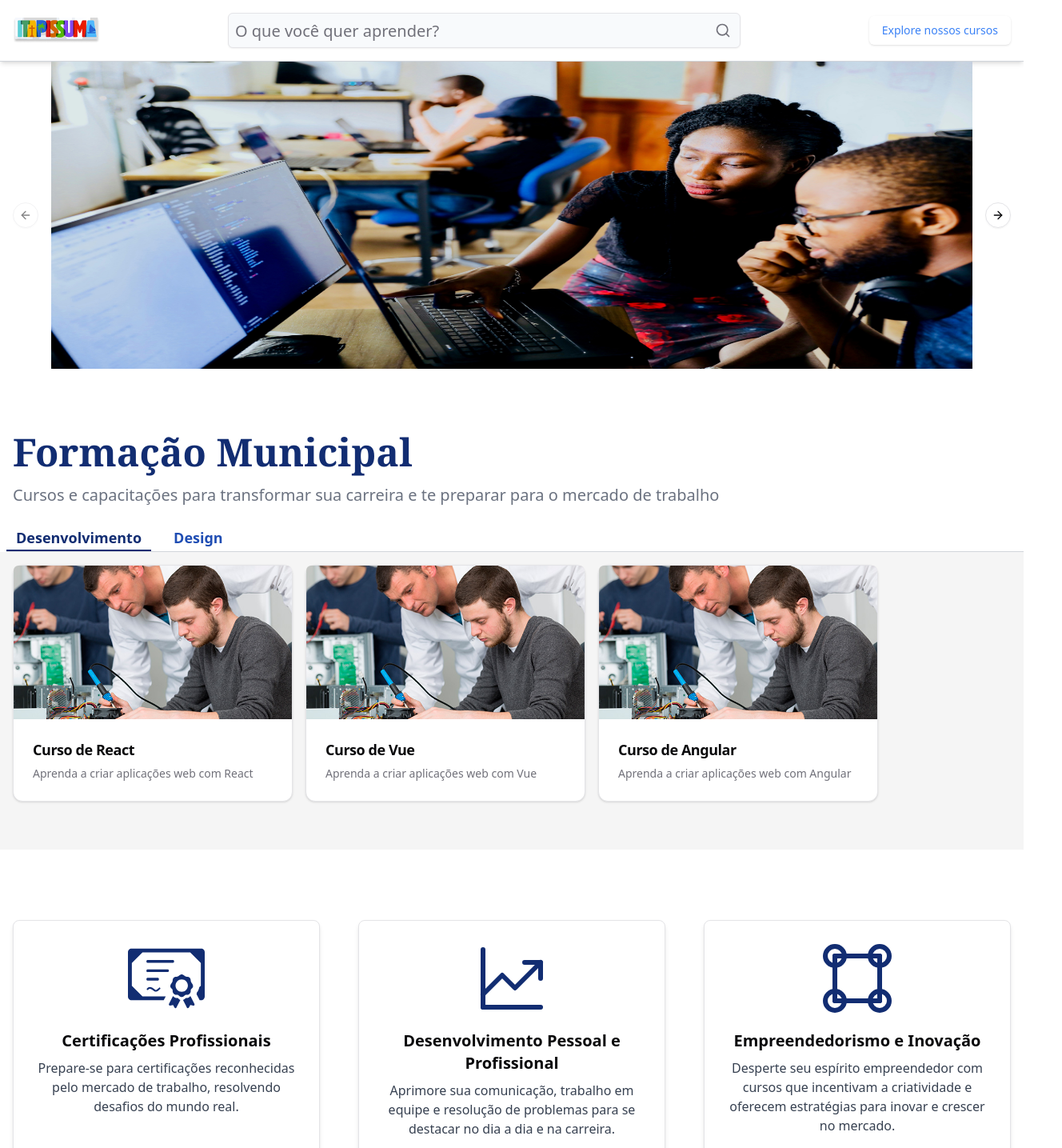
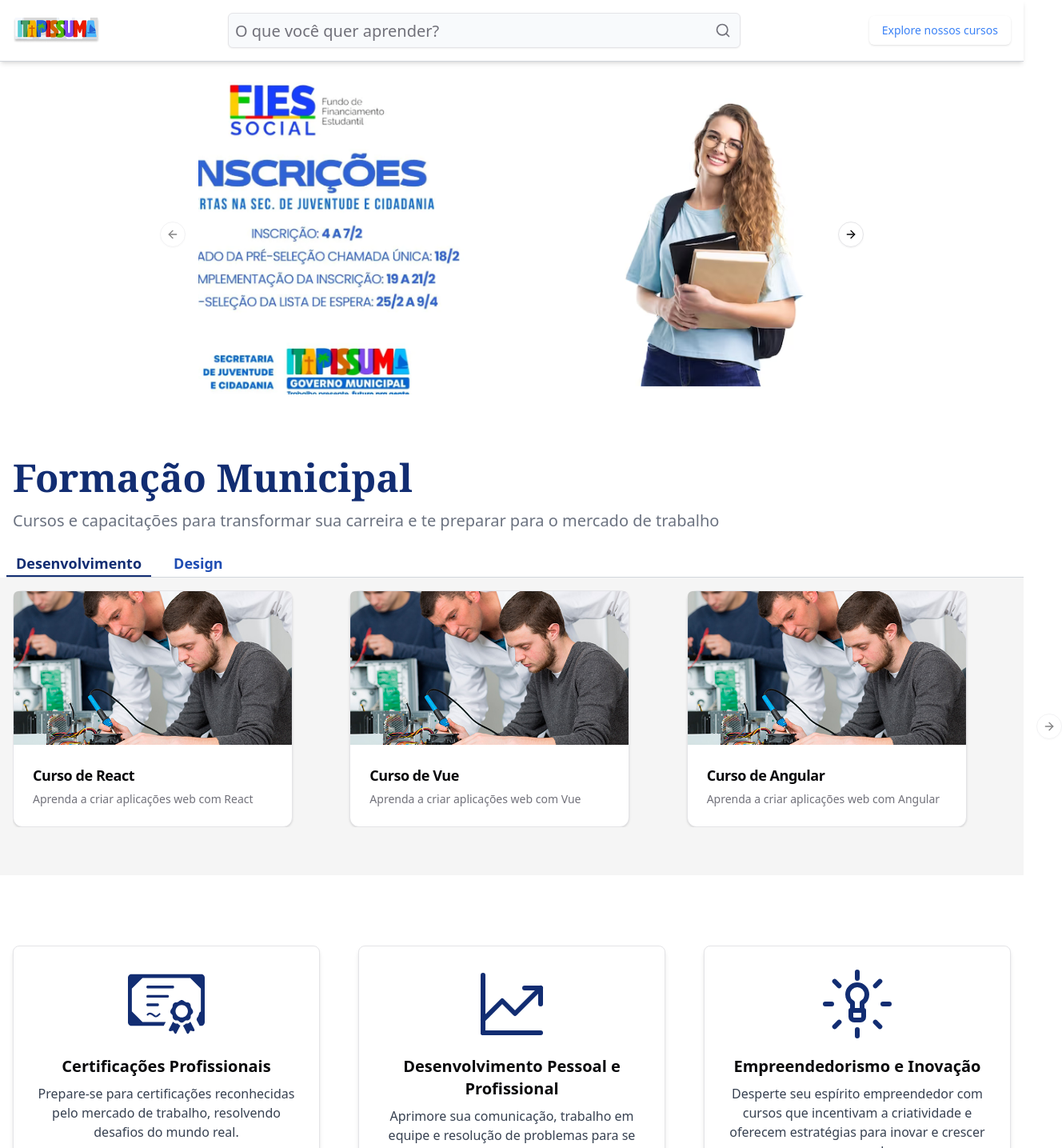
Before and after one commit to caionemesio/itapi-courses, a Next.js app: page / in a window 1280 px wide. Shown: the top 1435 px of the page at 80% size, 1328 px wide, since content can reach past the window. Built offline with nearby package versions, Linux system fonts and the light colour scheme.

Commit message:
feat: adjusting layout slide

```diff
--- /dev/null
+++ b/public/EntrepreneurshipInnovationIcon.tsx
@@ -0,0 +1,26 @@
+'use client'
+import * as React from 'react'
+
+const EntrepreneurshipInnovationIcon: React.FC<
+  React.SVGProps<SVGSVGElement>
+> = (props) => (
+  <svg
+    {...props}
+    xmlns="http://www.w3.org/2000/svg"
+    viewBox="0 0 24 24"
+    fill="none"
+    stroke="currentColor"
+    strokeWidth="1.5"
+    strokeLinecap="round"
+    strokeLinejoin="round"
+  >
+    {/* Engrenagem (sem círculo central) */}
+    <path d="M12 2v2M12 20v2M20 12h2M2 12H4M17.66 6.34l1.42-1.42M4.92 19.08l1.42-1.42M6.34 6.34 4.92 4.92M19.08 19.08l-1.42-1.42" />
+
+    {/* Lâmpada (inovação) */}
+    <path d="M9 9a3 3 0 0 1 6 0c0 1.12-.61 2.09-1.5 2.61V14h-3v-2.39C9.61 11.09 9 10.12 9 9Z" />
+    <path d="M10 14h4v2c0 .55-.45 1-1 1h-2c-.55 0-1-.45-1-1v-2Z" />
+  </svg>
+)
+
+export default EntrepreneurshipInnovationIcon
--- a/public/PeopleConnectionsIcon.tsx
+++ /dev/null
@@ -1,34 +0,0 @@
-'use client'
-import * as React from 'react'
-
-const PeopleConnectionsIcon: React.FC<React.SVGProps<SVGSVGElement>> = (
-  props,
-) => (
-  <svg
-    {...props}
-    xmlns="http://www.w3.org/2000/svg"
-    viewBox="0 0 24 24"
-    fill="none"
-    stroke="currentColor"
-    strokeWidth="1.5"
-    strokeLinecap="round"
-    strokeLinejoin="round"
-  >
-    {/* Pessoa 1 */}
-    <circle cx="5" cy="5" r="3" />
-    {/* Pessoa 2 */}
-    <circle cx="19" cy="5" r="3" />
-    {/* Pessoa 3 */}
-    <circle cx="5" cy="19" r="3" />
-    {/* Pessoa 4 */}
-    <circle cx="19" cy="19" r="3" />
-
-    {/* Ligações entre as pessoas */}
-    <line x1="5" y1="5" x2="19" y2="5" />
-    <line x1="5" y1="5" x2="5" y2="19" />
-    <line x1="19" y1="5" x2="19" y2="19" />
-    <line x1="5" y1="19" x2="19" y2="19" />
-  </svg>
-)
-
-export default PeopleConnectionsIcon
--- a/src/components/CourseCatalog/index.tsx
+++ b/src/components/CourseCatalog/index.tsx
@@ -3,6 +3,13 @@ import { useMemo, useState } from 'react'
 import CourseCategories from './components/CourseCategories'
 import CourseList from './components/CourseList'
 import { Course } from './types'
+import {
+  Carousel,
+  CarouselContent,
+  CarouselItem,
+  CarouselNext,
+  CarouselPrevious,
+} from '@/components/ui/carousel'
 
 export default function CourseCatalog() {
   const coursesByCategory: Record<number, Course[]> = useMemo(
@@ -22,6 +29,18 @@ export default function CourseCatalog() {
         },
         {
           title: 'Curso de Angular',
+          description: 'Aprenda a criar aplicações web com Angular',
+          url: 'https://www.alura.com.br/',
+          image: '/curso-tecnico.jpg',
+        },
+        {
+          title: 'Curso de Andsgular',
+          description: 'Aprenda a criar aplicações web com Angular',
+          url: 'https://www.alura.com.br/',
+          image: '/curso-tecnico.jpg',
+        },
+        {
+          title: 'Curso de sdAngular',
           description: 'Aprenda a criar aplicações web com Angular',
           url: 'https://www.alura.com.br/',
           image: '/curso-tecnico.jpg',
@@ -50,12 +69,12 @@ export default function CourseCatalog() {
 
   return (
     <div className="py-14">
-      <div className="  max-w-[1440px]  ml-auto  mr-auto ">
+      <div className="max-w-[1440px] mx-auto">
         <div className="py-6 px-4">
-          <h1 className="text-primary-800 font-serif text-2xl font-semibold md:text-5xl  ">
+          <h1 className="text-primary-800 font-serif text-2xl font-semibold md:text-5xl">
             Formação Municipal
           </h1>
-          <p className="text-gray-500 text-lg md:text-xl  mt-4">
+          <p className="text-gray-500 text-lg md:text-xl mt-4">
             Cursos e capacitações para transformar sua carreira e te preparar
             para o mercado de trabalho
           </p>
@@ -66,20 +85,28 @@ export default function CourseCatalog() {
         />
       </div>
 
-      <div className="bg-lightBackground pb-11">
-        <div className="max-w-[1440px] ml-auto p-4 flex gap-4 mr-auto ">
+      <Carousel className="bg-lightBackground pb-11">
+        <div className="max-w-[1440px] mx-auto p-4">
+          <CarouselContent>
             {courses.map((course) => (
+              <CarouselItem
+                key={course.title}
+                className="basis-1/3 h-80%"
+                // Define que cada item ocupe 80% do container (ajuste conforme necessário)
+              >
                 <CourseList
-              key={course.title}
                   title={course.title}
                   description={course.description}
                   url={course.url}
                   image={course.image}
-              // duration={'10h'}
                 />
+              </CarouselItem>
             ))}
+            <CarouselPrevious />
+            <CarouselNext />
+          </CarouselContent>
         </div>
-      </div>
+      </Carousel>
     </div>
   )
 }
--- a/src/components/CustomCarousel.tsx
+++ b/src/components/CustomCarousel.tsx
@@ -14,16 +14,16 @@ import Image from 'next/image'
 
 export default function CustomCarousel() {
   const arrayImages = [
-    { url: '/studant.png', name: 'estudante' },
-    { url: '/secjuv.png', name: '/secjuv.png' },
+    { url: '/advice-secjuv.png', name: 'secretaria da juventude imagem' },
+    { url: '/advice-secjuv.png', name: 'secretaria da juventude imagem' },
   ]
 
   const plugin = React.useRef(
     Autoplay({ delay: 2000, stopOnInteraction: true }),
   )
   return (
-    <div className="">
-      <div className="h-96 flex justify-center items-center max-w-6xl mx-auto">
+    <div className="mt-4">
+      <div className="min-h-[400px] flex justify-center items-center max-w-5xl mx-auto">
         <Carousel
           plugins={[plugin.current]}
           onMouseEnter={plugin.current.stop}
@@ -31,14 +31,14 @@ export default function CustomCarousel() {
         >
           <CarouselContent>
             {arrayImages.map((image, index) => (
-              <CarouselItem key={index}>
-                <div className="flex justify-center items-center bg-slate-500">
+              <CarouselItem key={index} className="min-w-[400px]">
+                <div className="relative w-full h-[400px]    ">
                   <Image
                     src={image.url}
-                    width={600}
-                    height={400}
+                    fill
                     alt={image.name}
-                    className="w-full h-96"
+                    className="object-cover"
+                    quality={100}
                   />
                 </div>
               </CarouselItem>
--- a/src/components/Header/index.tsx
+++ b/src/components/Header/index.tsx
@@ -1,4 +1,4 @@
-// components/Header.tsx
+'use client'
 import Link from 'next/link'
 import { Input } from '../ui/input'
 import { SearchIcon } from 'lucide-react'
--- a/src/components/ReasonsToTakeTheCourse/index.tsx
+++ b/src/components/ReasonsToTakeTheCourse/index.tsx
@@ -1,7 +1,7 @@
 'use client'
 import CertificateIcon from '../../../public/Certificate-icon'
 import GrowthGraphIcon from '../../../public/Growh-grph-icon'
-import PeopleConnectionsIcon from '../../../public/PeopleConnectionsIcon'
+import EntrepreneurshipInnovationIcon from '../../../public/EntrepreneurshipInnovationIcon'
 import CardReasons from './components/CardReasons'
 import { CardReasonsType } from './components/types'
 
@@ -23,7 +23,7 @@ export default function ReasonsToTakeTheCourse() {
       title: 'Empreendedorismo e Inovação',
       description:
         'Desperte seu espírito empreendedor com cursos que incentivam a criatividade e oferecem estratégias para inovar e crescer no mercado.',
-      Icon: PeopleConnectionsIcon,
+      Icon: EntrepreneurshipInnovationIcon,
     },
   ]
   return (
```
Also changed, not shown: public/advice-secjuv.png (added), public/secjuv.png (deleted). Lines whose indentation alone changed are shown as unchanged.
